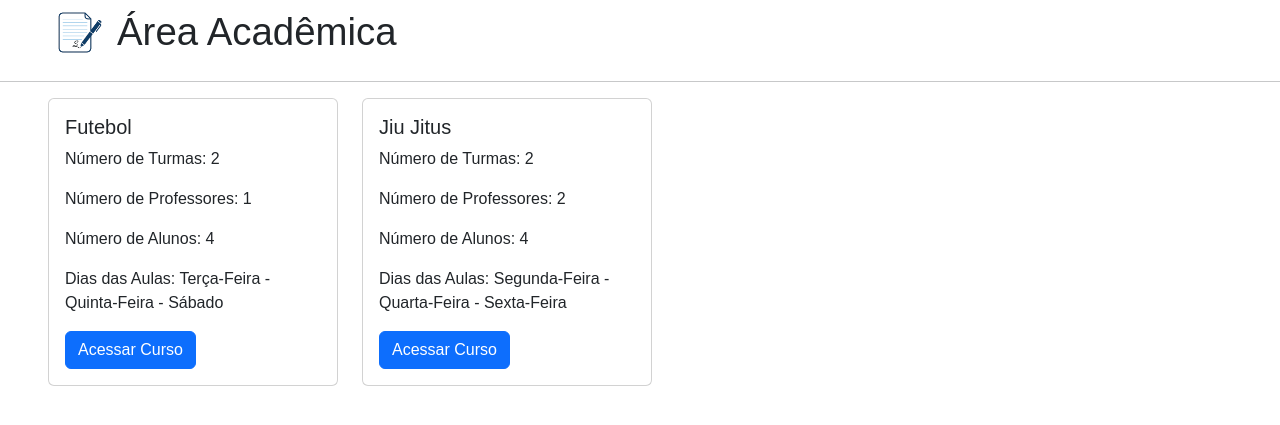
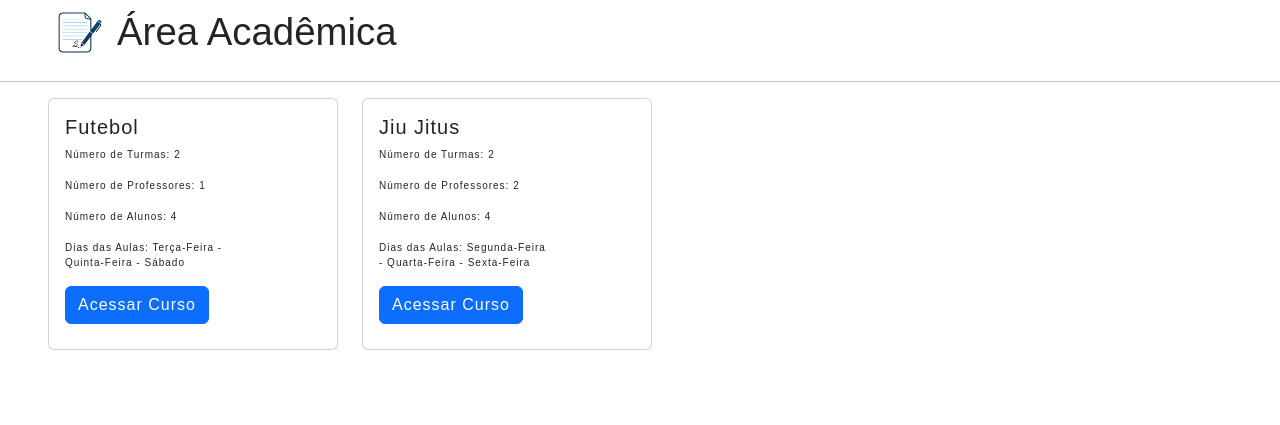
Before and after one commit to vitorcosta98/site_VerboAmar, a Flask app: page /area-academica in a window 1280 px wide. Shown: the part 126-551 px from the top of the page. Run offline with Flask 3, Linux system fonts and the light colour scheme; a user stored in the database is signed in.

Commit message:
enhance: Atualização no visual da página cadastro Agora os cards são do mesmo tamanho e o nome dos botões de cadastro de cada item foram atualizados

```diff
--- a/site_verbo_amar/static/main.css
+++ b/site_verbo_amar/static/main.css
@@ -1,3 +1,11 @@
 *{
     font-family:'Poppins', sans-serif;
 }
+
+.card-body
+{
+    font-size: 10px;
+    letter-spacing: .1em;
+    height: 250px;
+    width: 200px;
+}
```
Also changed, not shown: site_verbo_amar/templates/cadastro.html (+4 -4 lines).
